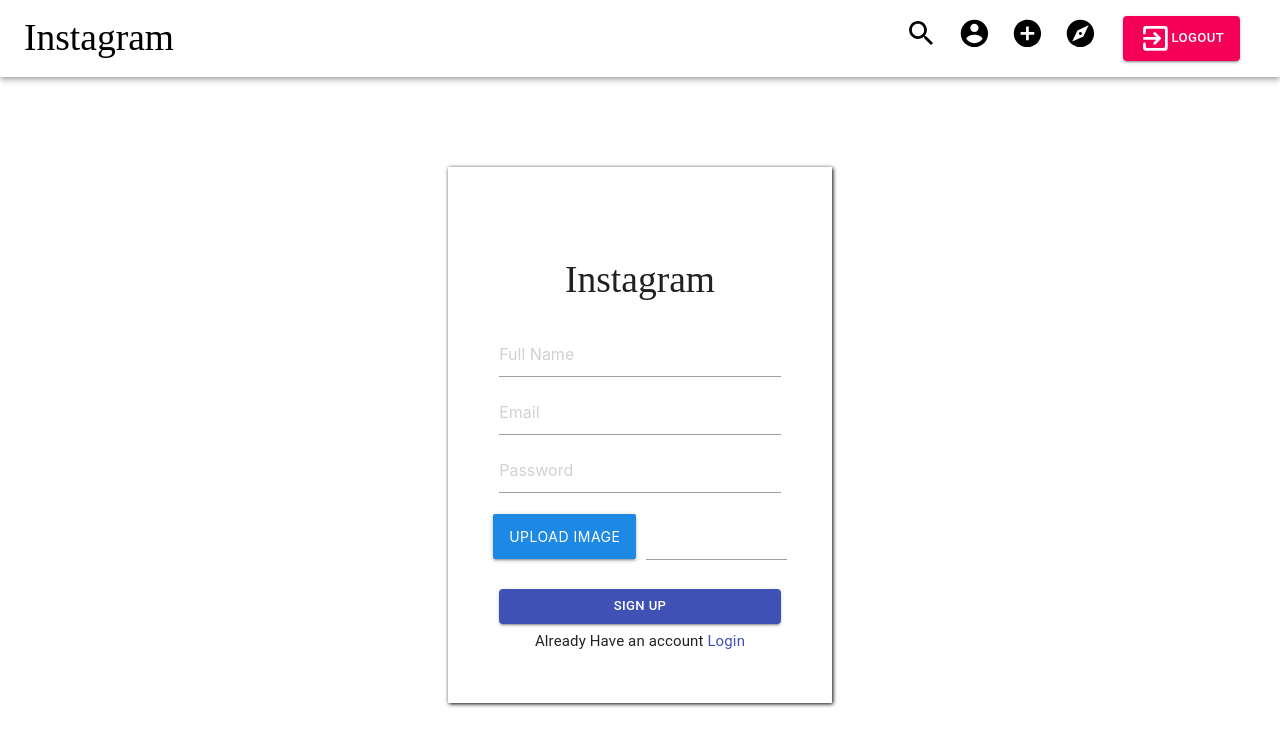
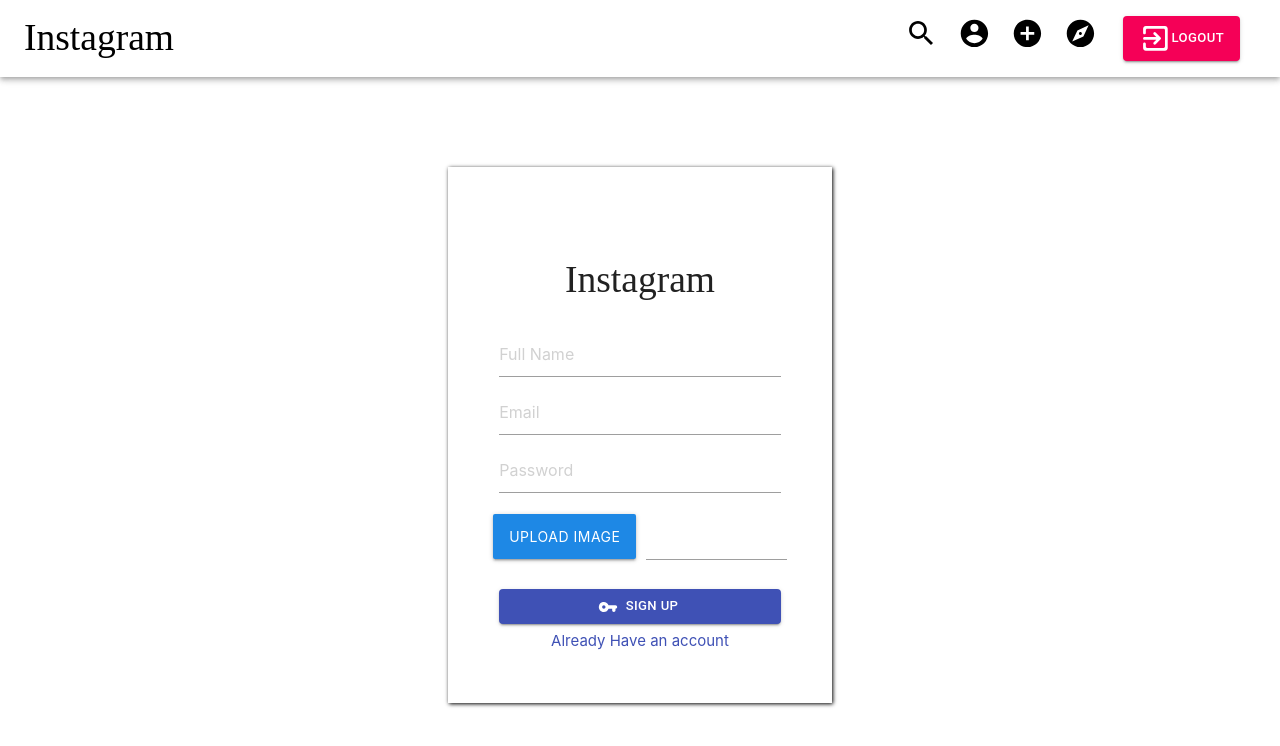
Before and after one commit to codebloded/instagram-clone, a React (Create React App) app: page /signup in a window 1280 px wide. Shown: the top 746 px of the page. Built offline with nearby package versions, Linux system fonts and the light colour scheme; sample sign-in values are in the browser's storage; a web font is replaced by a local one.

Commit message:
minor changes removing unwanted code

```diff
--- a/src/components/_layouts/Navbar.js
+++ b/src/components/_layouts/Navbar.js
@@ -12,6 +12,9 @@ import AddCircleIcon from '@material-ui/icons/AddCircle';
 import ExploreIcon from '@material-ui/icons/Explore';
 import SearchIcon from '@material-ui/icons/Search';
 import ExitToAppRoundedIcon from '@material-ui/icons/ExitToAppRounded';
+import VpnKeyRoundedIcon from '@material-ui/icons/VpnKeyRounded';
+import SecurityRoundedIcon from '@material-ui/icons/SecurityRounded';
+
 import {UserContext} from "../../App";
 
 const theme = createMuiTheme({
@@ -83,9 +86,9 @@ function Navbar (){
         }
         else{
             return [
-                <Link to="/signup" style={{textDecoration:"none"}}><Button variant="outlined"  className={classes.button}color="inherit">Sign up</Button></Link>,
+                <Link to="/signup" style={{textDecoration:"none"}}><Button startIcon={<VpnKeyRoundedIcon/>} variant="contained" className={classes.button} color="primary"> Sign up</Button></Link>,
 
-                <Link to="/login" style={{textDecoration:"none"}}><Button variant="outlined" className={classes.button} color="inherit">Login</Button></Link>
+                <Link to="/login" style={{textDecoration:"none"}}><Button startIcon={<SecurityRoundedIcon/>}  variant="contained" className={classes.button} color="primary">Login</Button></Link>
             ]
         }
     }
@@ -126,7 +129,7 @@ function Navbar (){
               />
         <ul className="collection">
             {userDetails.map(item=>{
-                return  <Link to={item._id != state._id ? "/profile/"+item._id :"/profile"} onClick={()=>{
+                return  <Link to={item._id !== state._id ? "/profile/"+item._id :"/profile"} onClick={()=>{
                     M.Modal.getInstance(searchModal.current).close()
                 }}><li className="collection-item">{item.email}</li></Link>
             })}
--- a/src/components/_pages/Login.js
+++ b/src/components/_pages/Login.js
@@ -1,14 +1,12 @@
-import React,{useState,useContext, useReducer} from 'react';
+import React,{useState,useContext} from 'react';
 //@material ui components
 import Button from '@material-ui/core/Button'
-import Grid from '@material-ui/core/Grid';
-import TextField from '@material-ui/core/TextField'
 import Container from "@material-ui/core/Container";
 import { Link, makeStyles, Typography } from '@material-ui/core';
-import { InputSharp } from '@material-ui/icons';
 import { useHistory } from 'react-router-dom';
 import {UserContext} from '../../App';
 import M from "materialize-css";
+import SecurityRoundedIcon from '@material-ui/icons/SecurityRounded';
 const useStyle = makeStyles({
     root:{
             textAlign:"center",
@@ -18,7 +16,6 @@ const useStyle = makeStyles({
             justifyContent:"center",
     },
     box:{
-        border:"2px solid red",
         textAlign:"center",
         border:"none",
         boxShadow: "1px 1px 4px black",
@@ -85,6 +82,7 @@ export default function Login(){
               style={{width:"22vw",margin:"8px"}} />
 
             <Button variant="contained"
+            startIcon={<SecurityRoundedIcon/>}
              onClick={()=>postLogin()}
              color="primary"
              style={{width:"22vw",margin:"8px"}}
@@ -94,7 +92,7 @@ export default function Login(){
         </form>
         <Container>
             <Typography>
-                Dont have any account <Link>SignUp</Link>
+                Dont have any account <Link to="/signup">SignUp</Link>
             </Typography>
         </Container>
         </Container>
--- a/src/components/_pages/SignUp.js
+++ b/src/components/_pages/SignUp.js
@@ -8,6 +8,7 @@ import Container from "@material-ui/core/Container";
 import { Link, makeStyles, Typography } from '@material-ui/core';
 import { InputSharp } from '@material-ui/icons';
 import { useHistory } from 'react-router-dom';
+import VpnKeyRoundedIcon from '@material-ui/icons/VpnKeyRounded';
 
 
 const useStyle = makeStyles({
@@ -167,6 +168,7 @@ export default function SignUp(){
             </div>
 
             <Button variant="contained"
+            startIcon={<VpnKeyRoundedIcon/>}
                 color="primary"
                 style={{width:"22vw",margin:"6px"}}
                 onClick={()=>postCredentials()}
@@ -176,9 +178,9 @@ export default function SignUp(){
         </Container>
         </form>
         <Container>
-            <Typography>
-                Already Have an account <Link>Login</Link>
-            </Typography>
+
+                <Link to='/login'>Already Have an account</Link>
+
         </Container>
         </Container>
     )
```
Also changed, not shown: src/components/_pages/ResetPassword.js (+3 -5 lines).
